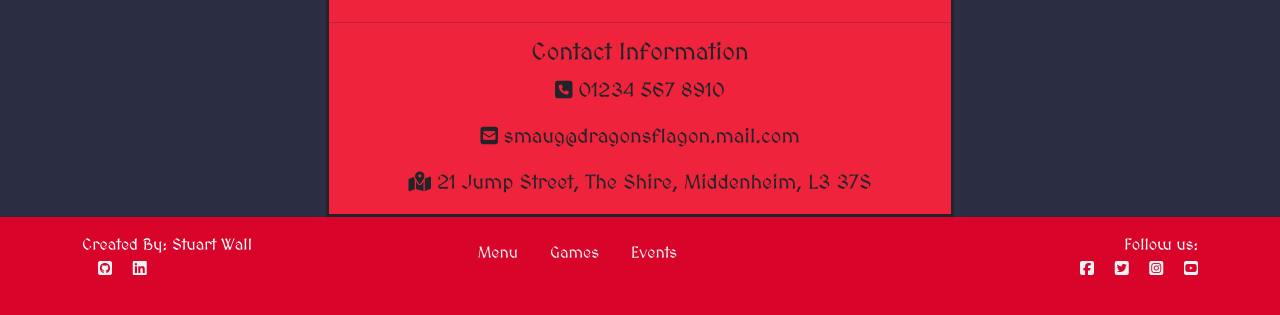
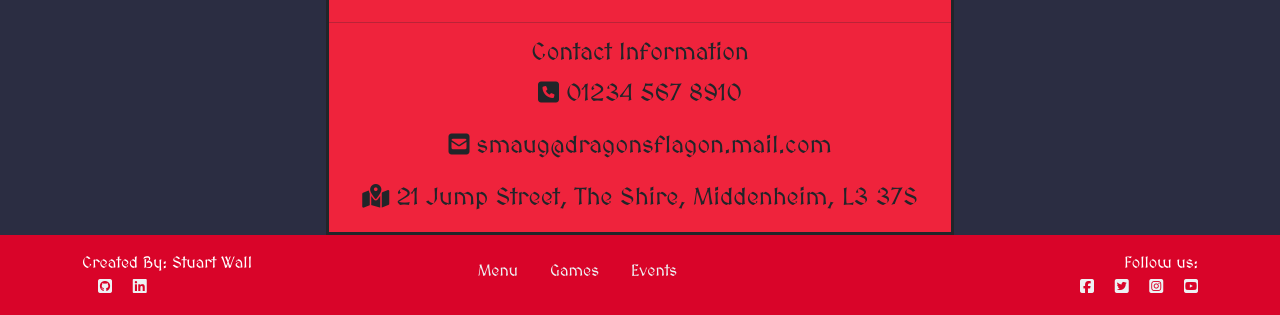
Before and after one commit to Clinelly/CI_PP4_Dragons_Flagon, a Django app: page /contact/contact/ in a window 1280 px wide. Shown: the part 759-1074 px from the top of the page. Before the commit the page ends 1034 px from the top, so only its background shows below. Run offline with Django 3.2, Linux system fonts and the light colour scheme; some libraries are stand-ins or nearby versions.

Commit message:
edit html elements in templates for accessibility

```diff
--- a/templates/contact.html
+++ b/templates/contact.html
@@ -58,9 +58,9 @@
         referrerpolicy="no-referrer-when-downgrade"></iframe>
       <hr>
       <h4>Contact Information</h4>
-      <p class="fs-5"><i class="fa-solid fa-square-phone"></i> 01234 567 8910</p>
-      <p class="fs-5"><i class="fa-solid fa-square-envelope"></i> smaug@dragonsflagon.mail.com</p>
-      <p class="fs-5"><i class="fa-solid fa-map-location-dot"></i> 21 Jump Street, The Shire, Middenheim, L3 37S</p>
+      <p class="fs-4"><i class="fa-solid fa-square-phone"></i> 01234 567 8910</p>
+      <p class="fs-4"><i class="fa-solid fa-square-envelope"></i> smaug@dragonsflagon.mail.com</p>
+      <p class="fs-4"><i class="fa-solid fa-map-location-dot"></i> 21 Jump Street, The Shire, Middenheim, L3 37S</p>
     </div>
   </div>
 </div>
--- a/templates/event_page.html
+++ b/templates/event_page.html
@@ -12,7 +12,7 @@
     <div class="row d-flex justify-content-center text-center">
         <div class="col-8 info-dnd border border-dark border-5">
             <h3>D&D Adventurers League</h3>
-            <p class="fs-5">Wednesday nights are dungeon nights! The adventures begin at 7pm.
+            <p class="fs-4">Wednesday nights are dungeon nights! The adventures begin at 7pm.
                 <br>
                 A mere £5 gets you a spot in the guild and the wisdom of an elite Dungeon Master.
                 <br>
@@ -23,7 +23,7 @@
     <div class="row d-flex justify-content-center text-center">
         <div class="col-8 info-pq border border-dark border-5">
             <h3>Pub Quiz and Dance</h3>
-            <p class="fs-5">Thursdays from 7pm are all about the grey matter. Can you answer our devilish questions?
+            <p class="fs-4">Thursdays from 7pm are all about the grey matter. Can you answer our devilish questions?
                 <br>
                 Assemble a team of up to 6 people and prepare your wits. The entry fee is £2 per person - the winning
                 team takes the pot!
@@ -35,7 +35,7 @@
     <div class="row d-flex justify-content-center text-center">
         <div class="col-8 info-fnm border border-dark border-5">
             <h3>Friday Night Magic</h3>
-            <p class="fs-5">Join us on Friday nights from 7pm for an evening of Magic: The Gathering!
+            <p class="fs-4">Join us on Friday nights from 7pm for an evening of Magic: The Gathering!
                 <br>
                 A £5 buy-in gets you a seat at the sealed draft table with a chance to earn rare cards and free packs!
                 <br>
```
Also changed, not shown: README.md.
